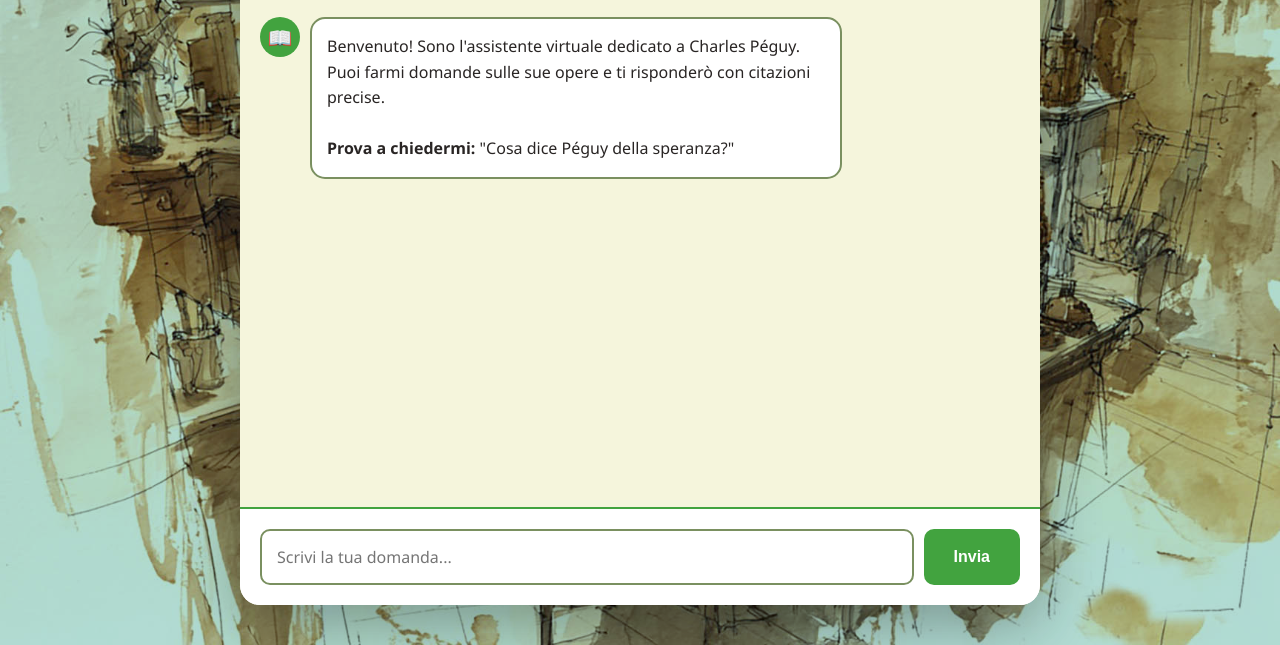
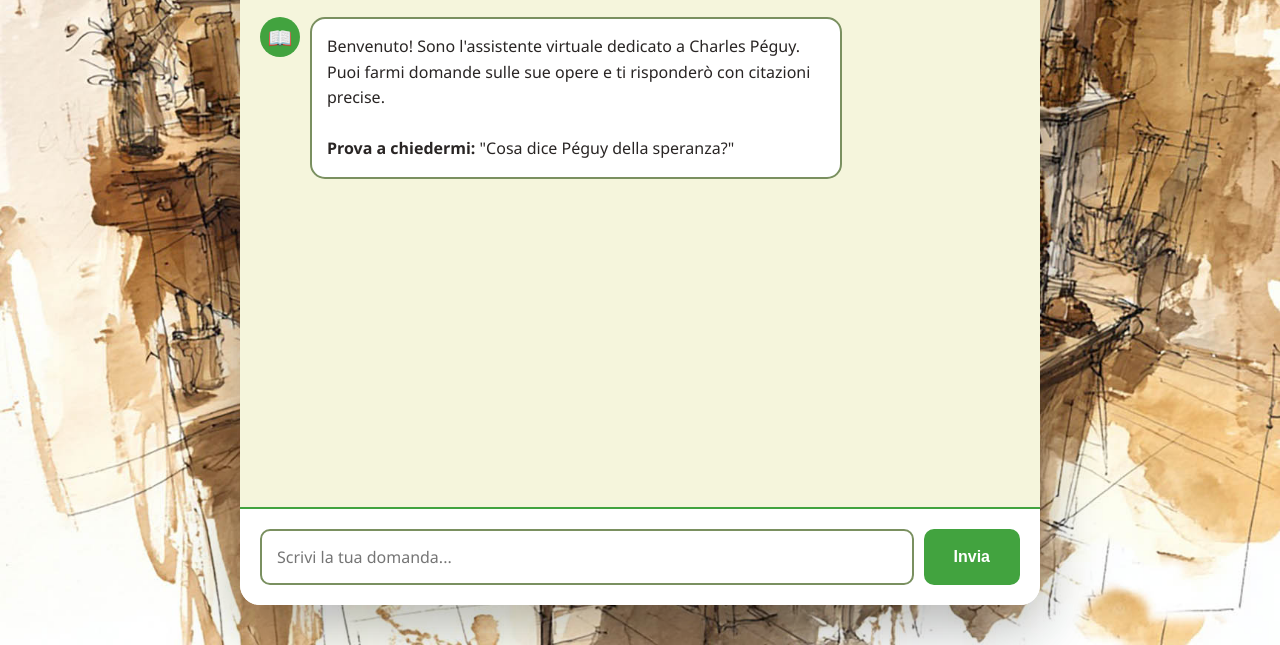
Before and after one commit to centropeguy-dot/peguy-backend, a website: page index.html in a window 1280 px wide. Shown: the part 155-800 px from the top of the page. Drawn offline with Linux system fonts and the light colour scheme.

Commit message:
Update index.html

```diff
--- a/index.html
+++ b/index.html
@@ -20,8 +20,6 @@
         background-repeat: no-repeat;
         background-attachment: fixed;
         /* Overlay scuro per leggibilità (opzionale) */
-        background-color: rgba(0, 135, 108, 0.3);
-        background-blend-mode: multiply;
         min-height: 100vh;
         display: flex;
         justify-content: center;
```
